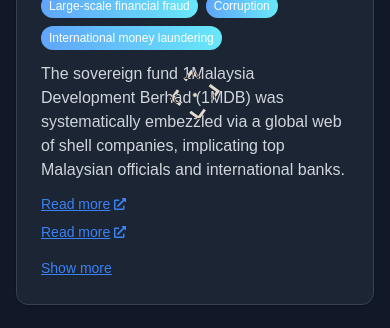
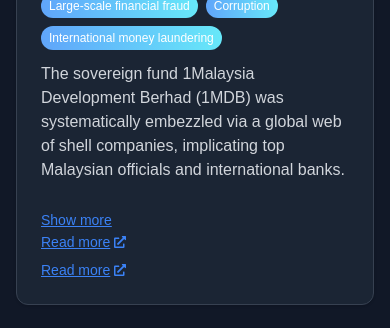
Before and after one commit to a-programmer-cat/CyberSavvy, a React (Create React App) app: page /stories in a window 390 px wide. Shown: the part 327-655 px from the top of the page. Built offline with nearby package versions, Linux system fonts and the light colour scheme; no server answers.

Commit message:
mobile compatible

```diff
--- a/src/index.tsx
+++ b/src/index.tsx
@@ -6,11 +6,13 @@
 import './i18n'
 import { AuthProvider } from "./components/AuthContext";
 
+const isDesktop = window.matchMedia('(min-width: 768px)').matches;
+
 ReactDOM.createRoot(document.getElementById('root')!).render(
   <React.StrictMode>
     <AuthProvider>
       <App />
-      <TargetCursor spinDuration={2} hideDefaultCursor={true} />
+      {isDesktop && <TargetCursor spinDuration={2} hideDefaultCursor={true} />}
     </AuthProvider>
   </React.StrictMode>,
 )
--- a/src/pages/RealStories.tsx
+++ b/src/pages/RealStories.tsx
@@ -84,6 +84,15 @@
                 {expandedId === story.id ? story.content : story.summary}
               </p>
 
+              <button
+                onClick={() =>
+                  setExpandedId(expandedId === story.id ? null : story.id)
+                }
+                className="mt-4 text-sm text-primary hover:text-primary-hover underline"
+              >
+                {expandedId === story.id ? t('real-stories.showLess') : t('real-stories.showMore')}
+              </button>
+
               <div className="flex flex-col gap-2">
                 {story.sources?.slice(0, 3).map((src, index) => (
                   <a
@@ -97,15 +106,6 @@
                   </a>
                 ))}
               </div>
-
-              <button
-                onClick={() =>
-                  setExpandedId(expandedId === story.id ? null : story.id)
-                }
-                className="mt-4 text-sm text-primary hover:text-primary-hover underline"
-              >
-                {expandedId === story.id ? t('real-stories.showLess') : t('real-stories.showMore')}
-              </button>
             </motion.div>
           ))}
         </div>
```
